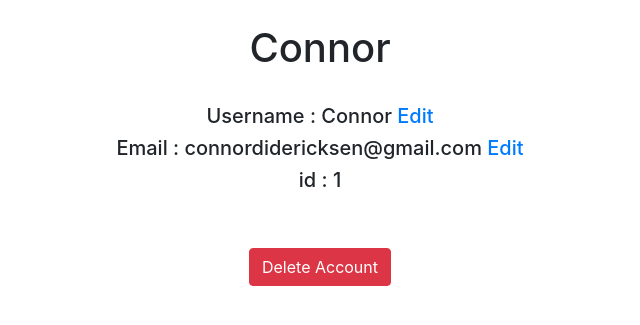
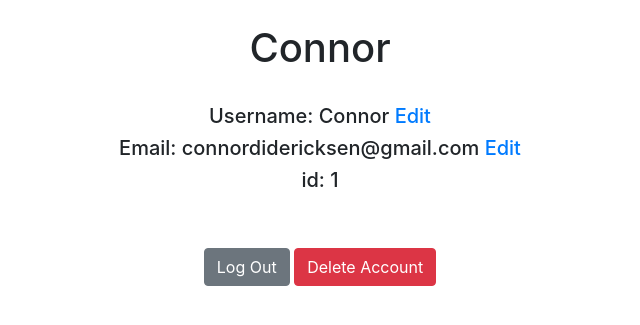
Before and after one commit to ConnorDiddy/marmo-webapp, a Flask app: page /account in a window 1280 px wide. Shown: the part 56-381 px from the top of the page, without its empty margins (320-960 px from the left). Run offline with Flask 2, Linux system fonts and the light colour scheme; a user stored in the database is signed in; some libraries are stand-ins or nearby versions.

Commit message:
fixed account deletion and added a logout option on account page

```diff
--- a/website/templates/account.html
+++ b/website/templates/account.html
@@ -1,10 +1,12 @@
 {% extends "base.html" %} {% block title %}Home{% endblock %} {% block content %}
 <br><h1 align="center">{{ user.username }}</h1><br>
 <div class="container" align="center">
-    <h5>Username : {{ user.username }} <a href="#">Edit</a></h5>
-    <h5>Email : {{ user.email }} <a href="#">Edit</a></h5>
-    <h5>id : {{ user.id }}</h5><br><br>
+    <h5>Username: {{ user.username }} <a href="#">Edit</a></h5>
+    <h5>Email: {{ user.email }} <a href="#">Edit</a></h5>
+    <h5>id: {{ user.id }}</h5><br><br>
 
-    <a class="btn btn-danger" href="delete-account?id={{ user.id }}" role="button">Delete Account</a>
+    <a class="btn btn-secondary" href="/logout" role="button">Log Out</a>
+    <a class="btn btn-danger" href="/delete-account?id={{ user.id }}" role="button"
+     onclick="return confirm('Are you sure you want to delete your account?')">Delete Account</a>
 </div>
 {% endblock %}
--- a/website/views.py
+++ b/website/views.py
@@ -353,7 +353,7 @@ def delete_account():
     db.session.delete(user)
     db.session.commit()
 
-    return home()
+    return render_template("landing.html")
 
 @views.route('/base')
 def base():
```
